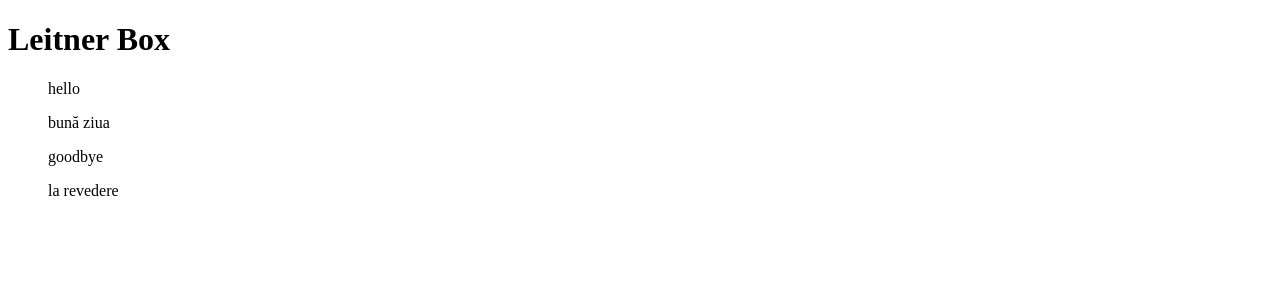
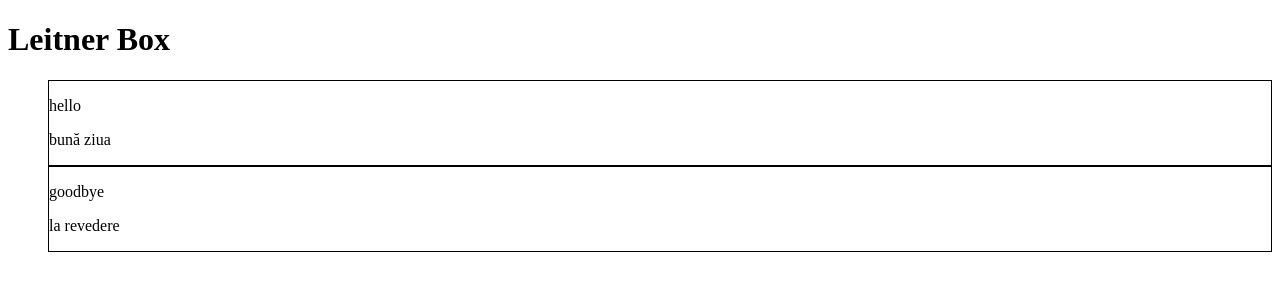
Before and after one commit to rfloarea/leitner-box, a React (Vite) app: page / in a window 1280 px wide. Shown: the top 300 px of the page. Built offline with nearby package versions, Linux system fonts and the light colour scheme.

Commit message:
adapt file structure to component files

```diff
--- a/src/App.js
+++ b/src/App.js
@@ -1,5 +1,6 @@
 import React from "react";
-import Card from "./components/Card";
+import Header from "./components/Header/Header";
+import Card from "./components/Card/Card";
 
 
 function App() {
@@ -16,10 +17,13 @@ function App() {
 
     return (
     <>
-      <h1>Leitner Box</h1>
+      <Header />
       <ul>
         {cards.map((card) => (
-          <Card key={Math.random()} source={card.source} target={card.target} />
+          <Card
+            key={Math.random()}
+            source={card.source}
+            target={card.target} />
         ))}
       </ul>
     </>
--- /dev/null
+++ b/src/components/Card/Card.css
@@ -0,0 +1,3 @@
+.card {
+  border: 1px black solid;
+}
--- a/src/components/Card.js
+++ b/src/components/Card/Card.js
@@ -1,11 +1,12 @@
 import React from "react";
+import "./Card.css";
 
 function Card({ source, target }) {
   return (
-    <>
+    <div className="card">
       <p>{source}</p>
       <p>{target}</p>
-    </>
+    </div>
   );
 };
 
--- /dev/null
+++ b/src/components/Header/Header.js
@@ -0,0 +1,7 @@
+import React from "react";
+
+function Header() {
+  return <h1>Leitner Box</h1>
+};
+
+export default Header;
```
Also changed, not shown: src/components/Header/Header.css (added), 5 other files (tests, documents, lock files or other folders).
